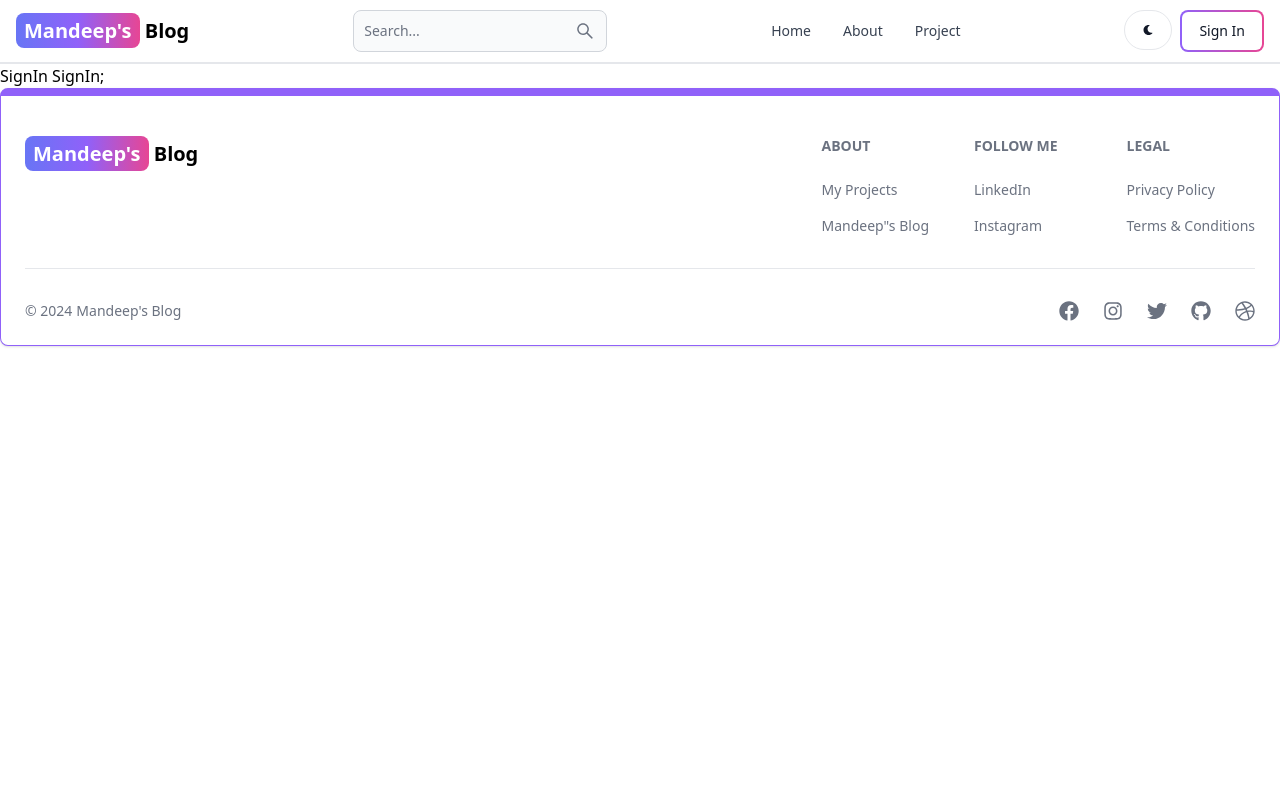
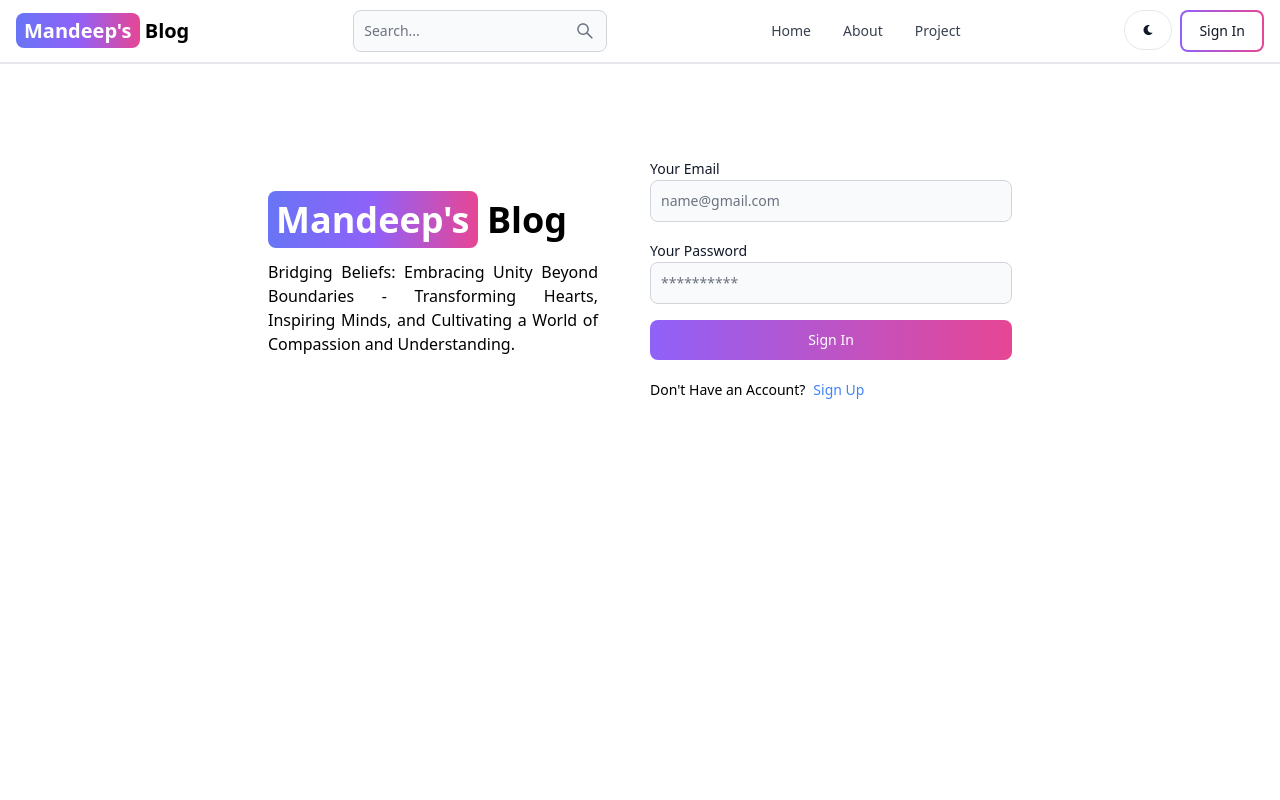
Before and after one commit to tech7msjhass/bawa-mern-blog, a React (Vite) app in the folder client/: page /sign-in in a window 1280 px wide. Shown: the top 800 px of the page. Built offline with nearby package versions, Linux system fonts and the light colour scheme.

Commit message:
added signin functionality for frontend

```diff
--- a/client/src/pages/SignIn.jsx
+++ b/client/src/pages/SignIn.jsx
@@ -1,7 +1,113 @@
-import React from "react";
+import { Alert, Button, Label, Spinner, TextInput } from "flowbite-react";
+import { useState } from "react";
+import { Link, useNavigate } from "react-router-dom";
 
 const SignIn = () => {
-  return <div>SignIn SignIn;</div>;
+  const [formData, setFormData] = useState({});
+  const [errorMessage, setErrorMessage] = useState(null);
+  const [loading, setLoading] = useState(false);
+
+  const navigate = useNavigate();
+
+  const handleChange = (e) => {
+    setFormData({ ...formData, [e.target.id]: e.target.value.trim() });
+  };
+
+  const handleSubmit = async (e) => {
+    e.preventDefault();
+    if (!formData.email || !formData.password) {
+      return setErrorMessage("Please fill out all Fields");
+    }
+    try {
+      setLoading(true);
+      setErrorMessage(null);
+      const res = await fetch("/api/auth/signin", {
+        method: "POST",
+        headers: { "Content-Type": "application/json" },
+        body: JSON.stringify(formData),
+      });
+      const data = await res.json();
+      if (data.success === false) {
+        return setErrorMessage(data.message);
+      }
+      if (res.ok) {
+        navigate("/");
+      }
+    } catch (error) {
+      setErrorMessage(error.message);
+    } finally {
+      setLoading(false);
+    }
+  };
+
+  return (
+    <div className=" min-h-screen mt-20">
+      <div className=" flex p-3 max-w-3xl mx-auto gap-5 flex-col md:flex-row md:items-center">
+        {/* Left Side */}
+        <div className="flex-1">
+          <Link to="/" className=" text-4xl font-bold dark:text-white">
+            <span className=" px-2 py-1 bg-gradient-to-r from-indigo-500 via-purple-500 to-pink-500 rounded-lg text-white">
+              Mandeep's
+            </span>{" "}
+            Blog
+          </Link>
+          <p className=" text-md mt-5 text-justify mr-8">
+            Bridging Beliefs: Embracing Unity Beyond Boundaries - Transforming
+            Hearts, Inspiring Minds, and Cultivating a World of Compassion and
+            Understanding.
+          </p>
+        </div>
+        {/* Right Side */}
+        <div className=" flex-1">
+          <form className=" flex flex-col gap-4" onSubmit={handleSubmit}>
+            <div>
+              <Label value="Your Email" />
+              <TextInput
+                type="email"
+                placeholder="name@gmail.com"
+                id="email"
+                onChange={handleChange}
+              />
+            </div>
+            <div>
+              <Label value="Your Password" />
+              <TextInput
+                type="password"
+                placeholder="**********"
+                id="password"
+                onChange={handleChange}
+              />
+            </div>
+            <Button
+              gradientDuoTone="purpleToPink"
+              type="submit"
+              disabled={loading}
+            >
+              {loading ? (
+                <>
+                  <Spinner size="sm" />
+                  <span className=" pl-2">Loading...</span>
+                </>
+              ) : (
+                "Sign In"
+              )}
+            </Button>
+          </form>
+          <div className=" flex gap-2 text-sm mt-5">
+            <span>Don't Have an Account?</span>
+            <Link to="/sign-up" className=" text-blue-500">
+              Sign Up
+            </Link>
+          </div>
+          {errorMessage && (
+            <Alert className=" mt-5" color="failure">
+              {errorMessage}
+            </Alert>
+          )}
+        </div>
+      </div>
+    </div>
+  );
 };
 
 export default SignIn;
--- a/client/src/pages/SignUp.jsx
+++ b/client/src/pages/SignUp.jsx
@@ -18,6 +18,24 @@
     if (!formData.username || !formData.email || !formData.password) {
       return setErrorMessage("Please fill out all Fields");
     }
+
+    // Email validation using regex for correct format
+    const emailRegex = /^[^\s@]+@[^\s@]+\.[^\s@]+$/;
+    if (emailRegex.test(formData.email)) {
+      return setErrorMessage("Please Enter a valid email address");
+    }
+    // Check password length
+    if (formData.password.length < 5) {
+      return setErrorMessage("Password must have 5 characters");
+    }
+    // Regular expression to check for at least one number and one special character
+    const passwordRegex = /^(?=.*\d)(?=.*[\W_]).+$/;
+    if (!passwordRegex.test(formData.password)) {
+      return setErrorMessage(
+        "Password must contain at least one number and one special character"
+      );
+    }
+
     try {
       setLoading(true);
       setErrorMessage(null);
@@ -82,7 +100,7 @@
               <Label value="Your Password" />
               <TextInput
                 type="password"
-                placeholder="Password"
+                placeholder="**********"
                 id="password"
                 onChange={handleChange}
               />
@@ -104,7 +122,7 @@
           </form>
           <div className=" flex gap-2 text-sm mt-5">
             <span>Have an Account?</span>
-            <Link to="/signin" className=" text-blue-500">
+            <Link to="/sign-in" className=" text-blue-500">
               Sign In
             </Link>
           </div>
```
